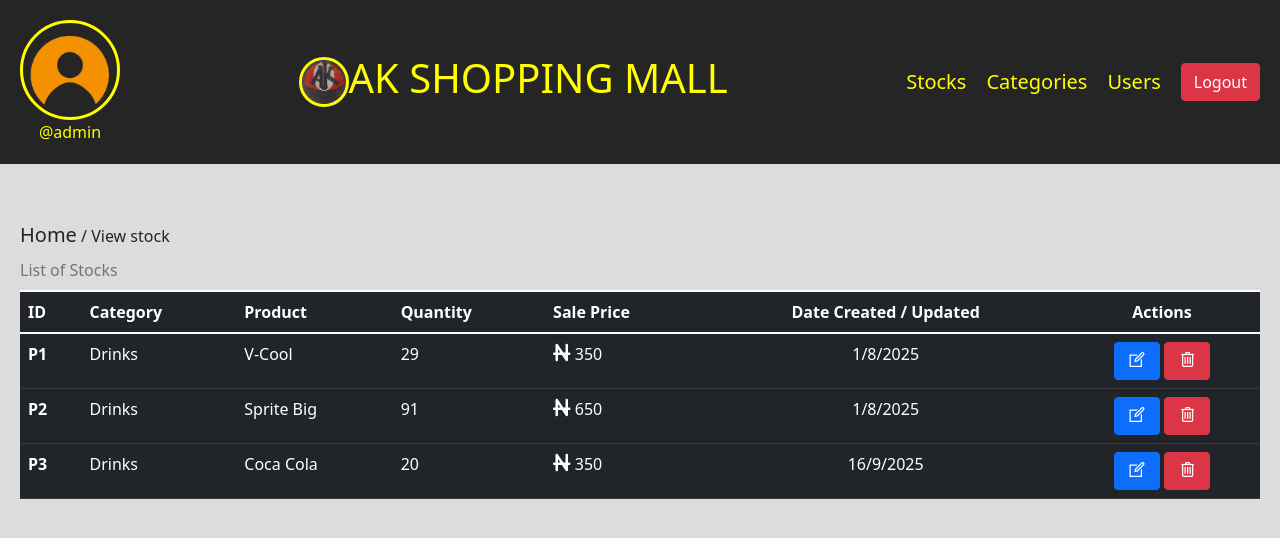
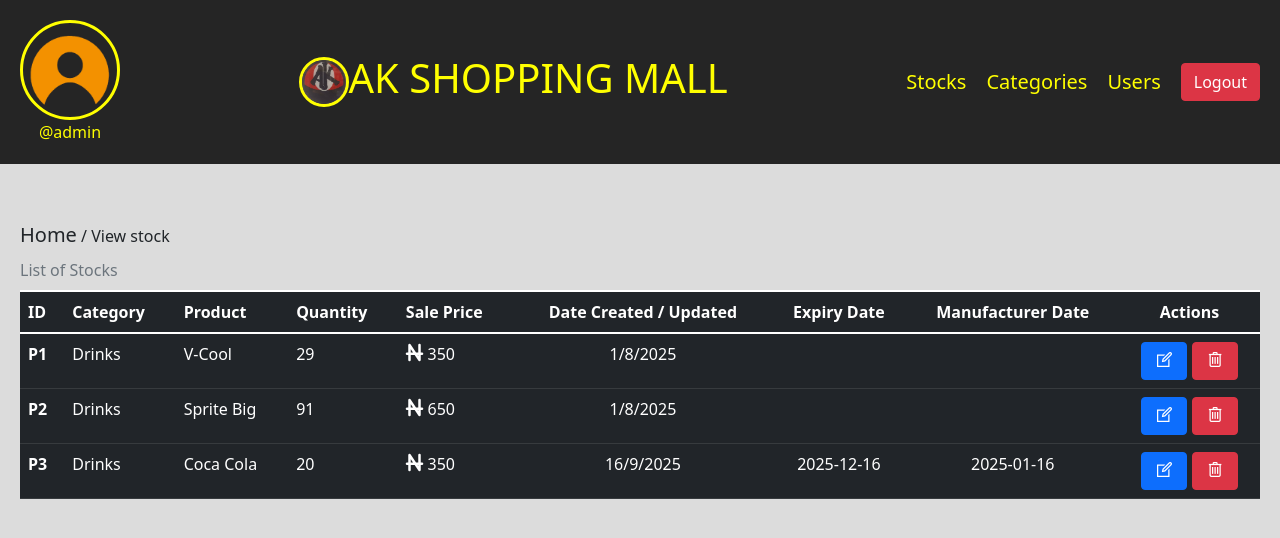
Before and after one commit to Bin02-Dv/Inventory-management-system, a Django app: page /view-stock in a window 1280 px wide. Shown: the top 538 px of the page. Run offline with Django 4.2, Linux system fonts and the light colour scheme; a user stored in the database is signed in; data comes from the database, SQL or seed files in the repository; both versions use the stored data as it was after the commit; some libraries are stand-ins or nearby versions.

Commit message:
9/16/2025 - 3:13pm

```diff
--- a/ims/models.py
+++ b/ims/models.py
@@ -24,6 +24,8 @@ class Stock(models.Model):
     product_qtn = models.IntegerField(blank=True)
     price = models.IntegerField(blank=True)
     sale_price = models.IntegerField(blank=True)
+    expiry_date = models.CharField(blank=True)
+    manufacturer_date = models.CharField(blank=True)
     date = models.CharField(max_length=100, blank=True)
 
     def __str__(self):
--- a/ims/views.py
+++ b/ims/views.py
@@ -493,6 +493,8 @@ def add_stock(request):
         product_name = request.POST['product-name']
         product_qtn = request.POST['product-qtn']
         price = request.POST['price']
+        expiry_date = request.POST['expiry_date']
+        manufacturer_date = request.POST['manufacturer_date']
         sale_price = price
         date = f"{day}/{month}/{year}"
 
@@ -502,7 +504,7 @@ def add_stock(request):
         else:
             new_stock = Stock.objects.create(
                 category=category, product_name=product_name, product_qtn=product_qtn,
-                price=price, sale_price=sale_price, date=date
+                price=price, sale_price=sale_price, date=date, expiry_date=expiry_date, manufacturer_date=manufacturer_date
             )
             new_stock.save()
             return redirect('view-stock')
--- a/templates/add-stock.html
+++ b/templates/add-stock.html
@@ -179,6 +179,12 @@
                     <input type="number" name="price" id="" class="form-control" placeholder="product Price" required>
                 </div>
                 <div class="row">
+                    <input type="date" name="expiry_date" id="" class="form-control" placeholder="Expiry Date" required>
+                </div>
+                <div class="row">
+                    <input type="date" name="manufacturer_date" id="" class="form-control" placeholder="Manufacturer Date" required>
+                </div>
+                <div class="row">
                     <button class="btn btn-warning">Save</button>
                 </div>
             </form>
--- a/templates/view-stock.html
+++ b/templates/view-stock.html
@@ -170,6 +170,8 @@
                 {% comment %} <th scope="col">Price</th> {% endcomment %}
                 <th scope="col">Sale Price</th>
                 <th scope="col" class="text-center">Date Created / Updated</th>
+                <th scope="col" class="text-center">Expiry Date</th>
+                <th scope="col" class="text-center">Manufacturer Date</th>
                 <th scope="col" class="text-center">Actions</th>
               </tr>
             </thead>
@@ -188,6 +190,8 @@
                 {% comment %} <td><i class="fa-solid fa-naira-sign"></i> {{s.price}}</td> {% endcomment %}
                 <td><i class="fa-solid fa-naira-sign"></i> {{s.sale_price}}</td>
                 <td class="text-center">{{s.date}}</td>
+                <td class="text-center">{{s.expiry_date}}</td>
+                <td class="text-center">{{s.manufacturer_date}}</td>
                 <td class="text-center">
                     <a href="/update-stock/{{s.id}}" class="btn btn-primary"><i class="la la-edit"></i></a>
                     <a href="/stock-request-for-delete/{{s.id}}" class="btn btn-danger"><i class="la la-trash"></i></a>
```
Also changed, not shown: db.sqlite3, ims/migrations/0009_stock_expiry_date_stock_manufacturer_date.py (added).
